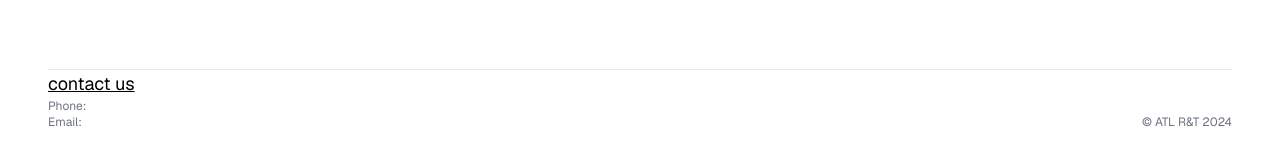
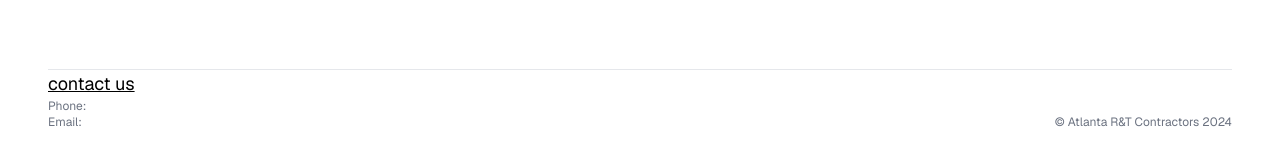
Before and after one commit to KarnellSchultz/atlanta-rnt-contractors, a Next.js app: page / in a window 1280 px wide. Shown: the part 4473-4624 px from the top of the page. Built offline with nearby package versions, Linux system fonts and the light colour scheme.

Commit message:
change footer brand name

```diff
--- a/components/ui/footer.tsx
+++ b/components/ui/footer.tsx
@@ -48,7 +48,7 @@ export const FooterDetails = () => {
           </Link>
         </div>
       </div>
-      <p className="text-xs text-gray-500 flex items-end justify-end ">© {BRAND_NAME.SHORT} 2024</p>
+      <p className="text-xs text-gray-500 flex items-end justify-end ">© {BRAND_NAME.LONG} 2024</p>
     </section>
   );
 };
```
